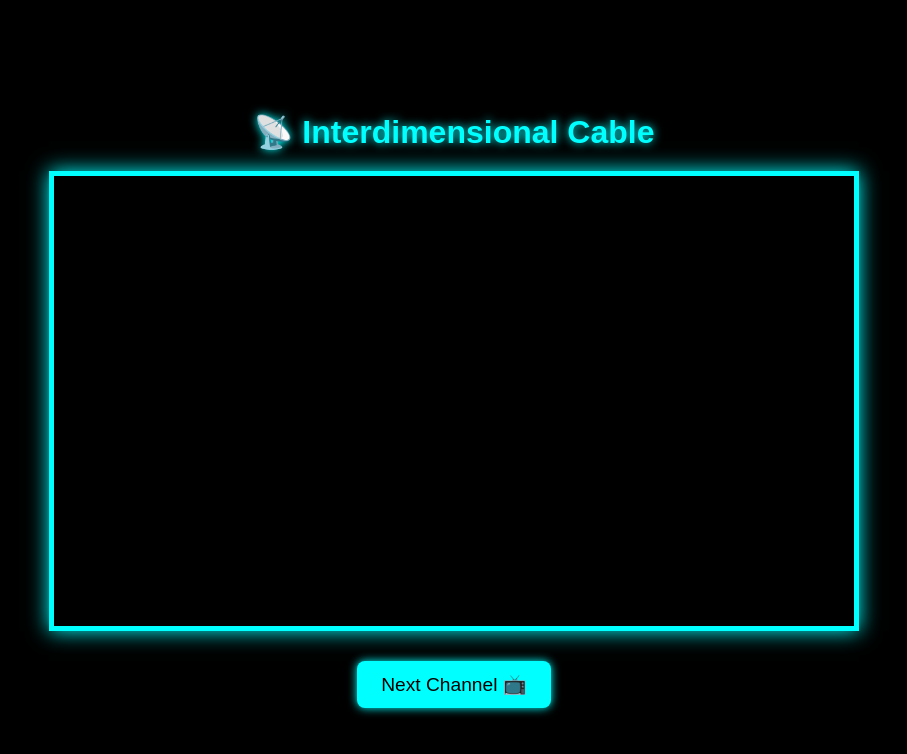
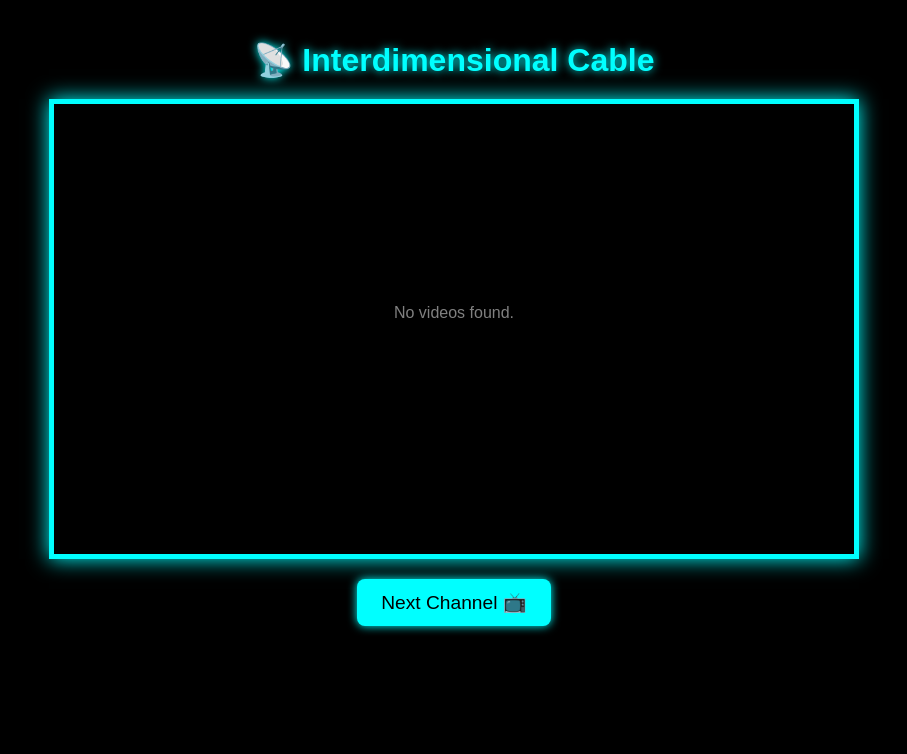
Before and after one commit to Pickle12356/interdimensional-cable, a website: page index.html in a window 1280 px wide. Both pictures are taken after a click on the button "Next Channel 📺". Shown: the whole page, without its empty margins (186-1093 px from the left). Drawn offline with Linux system fonts and the light colour scheme; no server answers.

Commit message:
Update index.html

```diff
--- a/index.html
+++ b/index.html
@@ -1,28 +1,25 @@
 <!DOCTYPE html>
 <html lang="en">
 <head>
-  <meta charset="UTF-8" />
+  <meta charset="UTF-8"/>
   <meta name="viewport" content="width=device-width, initial-scale=1.0"/>
   <title>📡 Interdimensional Cable</title>
   <style>
     body {
+      margin: 0;
+      padding: 20px;
+      font-family: Arial, sans-serif;
       background: black;
       color: aqua;
-      font-family: Arial, sans-serif;
       display: flex;
       flex-direction: column;
       align-items: center;
-      justify-content: center;
-      height: 100vh;
-      margin: 0;
-      overflow: hidden;
     }
 
     h1 {
       font-size: 2em;
+      text-shadow: 0 0 10px cyan;
       margin-bottom: 20px;
-      text-shadow: 0 0 10px cyan;
-      z-index: 1;
     }
 
     #video-container {
@@ -31,16 +28,21 @@
       height: 450px;
       border: 5px solid cyan;
       box-shadow: 0 0 20px cyan;
-      margin-bottom: 30px;
       background: black;
+      margin-bottom: 20px;
       position: relative;
-      z-index: 1;
     }
 
     iframe {
       width: 100%;
       height: 100%;
       border: none;
+    }
+
+    #fallback {
+      color: gray;
+      text-align: center;
+      padding-top: 200px;
     }
 
     button {
@@ -52,7 +54,7 @@
       border-radius: 8px;
       cursor: pointer;
       box-shadow: 0 0 10px cyan;
-      z-index: 1;
+      margin-bottom: 40px;
     }
 
     button:hover {
@@ -75,7 +77,8 @@
 
   <h1>📡 Interdimensional Cable</h1>
   <div id="video-container">
-    <iframe id="video" allowfullscreen></iframe>
+    <div id="fallback">Loading video...</div>
+    <iframe id="video" allowfullscreen style="display:none;"></iframe>
   </div>
   <button onclick="loadNextVideo()">Next Channel 📺</button>
 
@@ -87,11 +90,13 @@
       try {
         const response = await fetch("/api/fetchVideos");
         const data = await response.json();
+        console.log("Fetched videos:", data);
         allVideos = data.videos.filter(v => v.id?.videoId);
         currentIndex = 0;
         loadNextVideo();
       } catch (err) {
         console.error("Failed to fetch videos", err);
+        document.getElementById("fallback").textContent = "⚠️ Failed to load videos.";
       }
     }
 
@@ -101,20 +106,31 @@
       setTimeout(() => {
         overlay.style.display = "none";
         callback();
-      }, 600); // static lasts 600ms
+      }, 600); // static flicker duration
     }
 
     function loadNextVideo() {
-      if (allVideos.length === 0 || currentIndex >= allVideos.length) {
+      if (!allVideos.length) {
+        document.getElementById("fallback").textContent = "No videos found.";
+        return;
+      }
+
+      if (currentIndex >= allVideos.length) {
         fetchVideos();
         return;
       }
 
       showStatic(() => {
-        const videoId = allVideos[currentIndex].id.videoId;
-        const iframe = document.getElementById("video");
-        iframe.src = `https://www.youtube.com/embed/${videoId}?autoplay=1`;
-        currentIndex++;
+        const videoId = allVideos[currentIndex]?.id?.videoId;
+        if (videoId) {
+          const iframe = document.getElementById("video");
+          iframe.src = `https://www.youtube.com/embed/${videoId}?autoplay=1`;
+          iframe.style.display = "block";
+          document.getElementById("fallback").style.display = "none";
+          currentIndex++;
+        } else {
+          document.getElementById("fallback").textContent = "⚠️ Video not available.";
+        }
       });
     }
 
```
